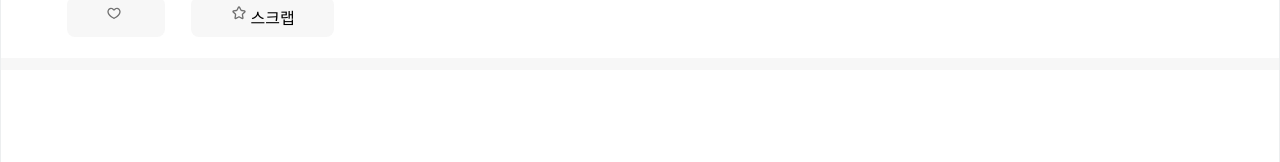
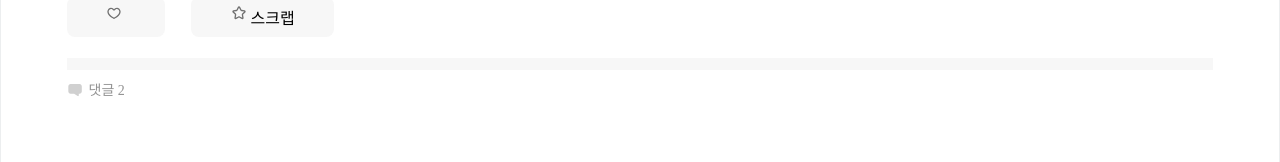
Before and after one commit to G-E-E-K-S/GEEKS-FE, a React (Create React App) app: page /post in a window 1280 px wide. Shown: the part 349-511 px from the top of the page. Built offline with nearby package versions, Linux system fonts and the light colour scheme; a web font is replaced by a local one.

Commit message:
Connect write post with axios

```diff
--- /dev/null
+++ b/src/components/Community/Comment.js
@@ -0,0 +1,32 @@
+import React from "react";
+import styled from "styled-components";
+import CommentIcon from "../../assets/img/Community/comment.svg";
+
+const CommentBox = styled.div`
+  display: flex;
+  padding: 12px 0px;
+`;
+const CommentImg = styled.img`
+  display: flex;
+  justify-content: center;
+  align-items: center;
+  width: 16px;
+  height: 16px;
+`;
+const CommentNum = styled.div`
+  color: #949494;
+  font-size: 0.875rem;
+  font-style: normal;
+  font-weight: 500;
+  line-height: 18px;
+  margin-left: 6px;
+`;
+const Comment = (props) => {
+  return (
+    <CommentBox>
+      <CommentImg src={CommentIcon} />
+      <CommentNum>댓글 {props.number}</CommentNum>
+    </CommentBox>
+  );
+};
+export default Comment;
--- a/src/pages/Community/Post.js
+++ b/src/pages/Community/Post.js
@@ -7,6 +7,7 @@ import Br from "../../components/Common/Br";
 import PostInfo from "../../components/Community/PostInfo";
 import PostContent from "../../components/Community/PostContent";
 import LikeAndStarBtn from "../../components/Community/LikeAndStarBtn";
+import Comment from "../../components/Community/Comment";
 import Dot from "../../assets/img/Community/dots.svg";
 import Like from "../../assets/img/Community/like.svg";
 import Star from "../../assets/img/Community/star.svg";
@@ -14,6 +15,7 @@ const Post = () => {
   return (
     <c.Totalframe>
       <c.ScreenComponent>
+      <c.SubScreen>
           <HeaderMenu>
             <img src={Dot}/>
           </HeaderMenu>
@@ -24,7 +26,7 @@ const Post = () => {
             <LikeAndStarBtn icon={Star} text={`스크랩`} marginLeft={`2.05vw`}></LikeAndStarBtn>
           </c.Flex>
           <Br/>
-        <c.SubScreen>
+        <Comment number={`2`}/>
         </c.SubScreen>
       </c.ScreenComponent>
     </c.Totalframe>
--- a/src/pages/Community/WritePost.js
+++ b/src/pages/Community/WritePost.js
@@ -75,13 +75,13 @@ const Community = () => {
     const [uploadImg, setUploadImg] = useState();
 
     const handleFile = (event) => {
-        const selectedFile = event.target.files[0];
-        setUploadImg(selectedFile.name);
-        const reader = new FileReader();
-        reader.onloadend = () => {
-            setUploadImg(reader.result);
-        };
-        reader.readAsDataURL(selectedFile);
+        // const selectedFile = event.target.files[0];
+        setFile(event.target.files);
+        // const reader = new FileReader();
+        // reader.onloadend = () => {
+        //     setUploadImg(reader.result);
+        // };
+        // reader.readAsDataURL(selectedFile);
     }
     const Test = () => {
         let fd = new FormData();
@@ -90,32 +90,56 @@ const Community = () => {
         });
         console.log(fd)
     }
-    // const UploadPost = () => {
-    //     async function fetchPost() {
-    //       try {
-    //         const res = await axios.post("http://127.0.0.1:8080/post/create", {
-    //             headers:{
-    //                 'Content-Type': `multipart/form-data`
-    //             },body:{
-    //                 title: title,
-    //                 content: content,
-    //                 file: file
-    //             }
-    //         });
-    //         console.log(res);
-    //       } catch (error) {
-    //         console.error(error);
-    //       }
-    //     }
-    //     fetchPost();
-    //   };
+    const UploadPost = () => {
+      const postData = {
+        'title': title,
+        'content': content
+      }
+      const formData = new FormData();
 
+      formData.append(
+        "dto",
+        new Blob([JSON.stringify(postData)],{type: "application/json"})
+      );
+
+      if(file !== null){
+        Object.values(file).forEach((f)=> formData.append('files',f));
+      }
+        async function fetchPost() {
+          try {
+            axios.defaults.withCredentials = true;
+            const res = await axios.post("http://localhost:8080/post/create", formData,{
+                headers:{
+                    'Content-Type': `multipart/form-data`
+                }
+            });
+            console.log(res);
+          } catch (error) {
+            console.error(error);
+          }
+        }
+        fetchPost();
+      };
+  const getCookies = () => {
+    async function fetch() {
+      try {
+        axios.defaults.withCredentials = true;
+        const res = await axios.get("http://localhost:8080/member/admin");
+        console.log(res);
+      } catch (e) {
+        console.log(e);
+      }
+    }
+
+    fetch();
+
+  }
   return (
     <c.Totalframe>
       <c.ScreenComponent>
         <c.SubScreen>
           <HeaderMenu>
-            <DoneBtn onClick={() => Test()}>완료</DoneBtn>
+            <DoneBtn onClick={() => UploadPost()}>완료</DoneBtn>
           </HeaderMenu>
           <InputTitle placeholder={`글 제목을 입력하세요`} onChange={(event)=>setTitle(event.target.value)}></InputTitle>
           <Line />
@@ -127,6 +151,7 @@ const Community = () => {
             </label>
 
             <ShowImg src={uploadImg} />
+            <button onClick={()=>getCookies()}>get coo</button>
           </c.Flex>
         </c.SubScreen>
       </c.ScreenComponent>
```
Also changed, not shown: src/assets/img/Community/comment.svg (added).
